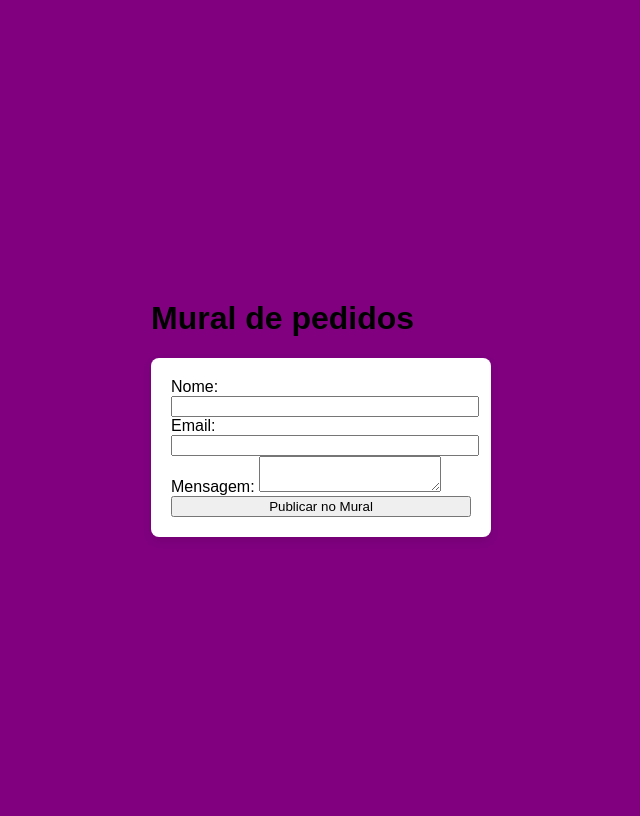
After one commit to Taissa470/primeiro-projeto-3, a PHP site: page /mural.php in a window 1280 px wide. The commit adds this page. Shown: the whole page, without its empty margins (319-959 px from the left). Run offline with PHP 8.4, Linux system fonts and the light colour scheme; data that the repository does not hold is empty; some libraries are stand-ins or nearby versions.

Commit message:
Add files via upload

```diff
--- a/taissa-D/conexao.php
+++ b/taissa-D/conexao.php
@@ -1,18 +1,16 @@
 <?php
 
-// Configurações do banco
+
 $host    = "localhost";
 $usuario = "root";
 $senha   = "";
 $banco   = "taissa_tabela";
 
-// Conexão MySQLi
 $conexao = mysqli_connect($host, $usuario, $senha, $banco);
 
 if (!$conexao) {
     die("Erro ao conectar: " . mysqli_connect_error());
 }
 
-// SENSITIVE CASE suportar acentos e Ç
 mysqli_set_charset($conexao, "utf8");
 ?>
--- /dev/null
+++ b/taissa-D/mural.php
@@ -0,0 +1,78 @@
+<?php
+include "conexao.php";
+
+// Inserir novo pedido/recado
+if(isset($_POST['cadastra'])){
+    $nome  = mysqli_real_escape_string($conexao, $_POST['nome']);
+    $email = mysqli_real_escape_string($conexao, $_POST['email']);
+    $msg   = mysqli_real_escape_string($conexao, $_POST['msg']);
+
+    $sql = "INSERT INTO taissa_tabela (nome, email, mensagem) VALUES ('$nome', '$email', '$msg')";
+    mysqli_query($conexao, $sql) or die("Erro ao inserir dados: " . mysqli_error($conexao));
+    header("Location: mural.php");
+    exit;
+}
+?>
+<!DOCTYPE html>
+<html lang="pt-br">
+<head>
+<meta charset="utf-8"/>
+<title>Mural de pedidos</title>
+<link rel="stylesheet" href="style.css"/>
+<script src="scripts/jquery.js"></script>
+<script src="scripts/jquery.validate.js"></script>
+<script>
+$(document).ready(function() {
+    $("#mural").validate({
+        rules: {
+            nome: { required: true, minlength: 4 },
+            email: { required: true, email: true },
+            msg: { required: true, minlength: 10 }
+        },
+        messages: {
+            nome: { required: "Digite o seu nome", minlength: "O nome deve ter no mínimo 4 caracteres" },
+            email: { required: "Digite o seu e-mail", email: "Digite um e-mail válido" },
+            msg: { required: "Digite sua mensagem", minlength: "A mensagem deve ter no mínimo 10 caracteres" }
+        }
+    });
+});
+</script>
+</head>
+<body>
+<div id="main">
+<div id="geral">
+<div id="header">
+    <h1>Mural de pedidos</h1>
+</div>
+
+<div id="formulario_mural">
+<form id="mural" method="post">
+    <label>Nome:</label>
+    <input type="text" name="nome"/><br/>
+    <label>Email:</label>
+    <input type="text" name="email"/><br/>
+    <label>Mensagem:</label>
+    <textarea name="msg"></textarea><br/>
+    <input type="submit" value="Publicar no Mural" name="cadastra" class="btn"/>
+</form>
+</div>
+
+<?php
+$seleciona = mysqli_query($conexao, "SELECT * FROM taissa_tabela ORDER BY id DESC");
+while($res = mysqli_fetch_assoc($seleciona)){
+    echo '<ul class="taissa_tabela">';
+    echo '<li><strong>ID:</strong> ' . $res['id'] . '</li>';
+    echo '<li><strong>Nome:</strong> ' . htmlspecialchars($res['nome']) . '</li>';
+    echo '<li><strong>Email:</strong> ' . htmlspecialchars($res['email']) . '</li>';
+    echo '<li><strong>Mensagem:</strong> ' . nl2br(htmlspecialchars($res['mensagem'])) . '</li>';
+    echo '</ul>';
+}
+?>
+
+<div id="footer">
+
+</div>
+</div>
+</div>
+</body>
+</html>
--- a/taissa-D/style.css
+++ b/taissa-D/style.css
@@ -0,0 +1,33 @@
+    {
+         margin: 0;
+         padding: 0;
+         box-sizing: border-box;
+      }
+
+      body {
+         display: flex;
+         justify-content: center;
+         align-items: center;
+         height: 100vh;
+         background-color: #800080;
+         font-family: Arial, sans-serif;
+      }
+
+
+      form {
+         background-color: #fff;
+         padding: 20px;
+         border-radius: 8px;
+         box-shadow: 0 4px 8px rgba(0, 0, 0, 0.1);
+         width: 300px;
+      }
+
+      h3 {
+         text-align: center;
+         margin-bottom: 20px;
+         color: #800080;
+      }
+
+      input {
+         width: 100%;
+      }
```
Also changed, not shown: taissa-D/moderar.php (added, +78 -0 lines), taissa-D/page.php (+13 -7 lines).
